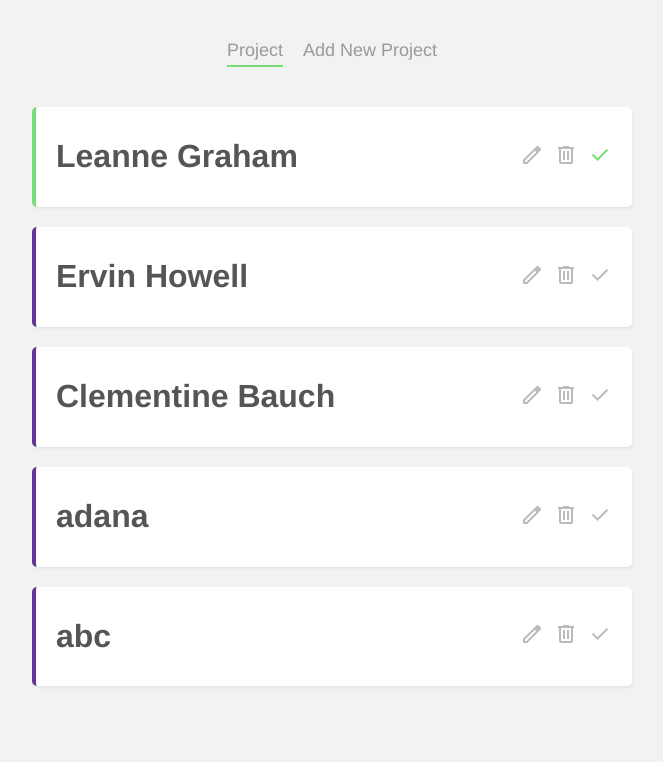
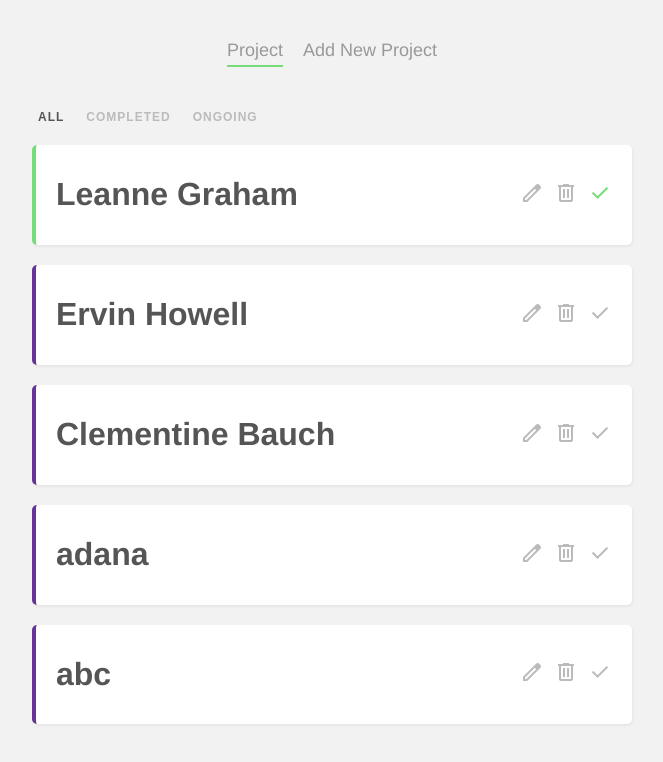
Before and after one commit to belkisarslan/learning-vuejs, a Vue app: page / in a window 1280 px wide. Shown: the top 762 px of the page, without its empty margins (308-971 px from the left). Built offline with nearby package versions, Linux system fonts and the light colour scheme; data requests are answered from the project's data file.

Commit message:
added filter navbar

```diff
--- /dev/null
+++ b/src/components/FilterNav.vue
@@ -0,0 +1,35 @@
+<template>
+ <nav class="filter-nav">
+<button @click="updateFilter('all')" :class="{active: current === 'all'}">All</button>
+<button @click="updateFilter('completed')" :class="{active: current === 'completed'}">Completed</button>
+<button @click="updateFilter('ongoing')" :class="{active: current === 'ongoing'}">Ongoing</button>
+ </nav>
+</template>
+
+<script>
+export default {
+    props: ["current"],
+    methods : {
+     updateFilter(by){
+     this.$emit('filterChange', by);
+    }
+    }
+}
+</script>
+<style>
+.filter-nav button{
+    background: none;
+    border: none;
+    color: #bbb;
+    outline: none;
+    font-size: 12px;
+    text-transform: uppercase;
+    margin-right: 10px;
+    letter-spacing: 1px;
+    font-weight: bold;
+    cursor: pointer;
+}
+.filter-nav button.active{
+   color: #555;
+}
+</style>
--- a/src/views/Home.vue
+++ b/src/views/Home.vue
@@ -1,7 +1,8 @@
 <template>
   <div class="home">
+  <FilterNav @filterChange="current = $event" :current="current"/>
     <div v-if="projects.length">
-      <div v-for="project in projects">
+      <div v-for="project in filterProjects">
         <SingleProject :project="project" @delete="handleDelete" @complete="handleComplete"/>
 
       </div>
@@ -10,16 +11,18 @@
 </template>
 
 <script>
+import FilterNav from '../components/FilterNav.vue';
 import SingleProject from '../components/SingleProject.vue';
 
 
 
 export default {
   name: 'Home',
-  components: { SingleProject },
+  components: { SingleProject, FilterNav },
   data(){
     return{
-      projects: []
+      projects: [],
+      current: 'all'
     }
   },
   mounted() {
@@ -36,6 +39,17 @@
       let p = this.projects.find(project => project.id === id)
       p.complete = !p.complete
     }
+  },
+  computed: {
+    filterProjects(){
+      if(this.current === "completed"){
+        return this.projects.filter(project => project.complete)
+      }
+      if(this.current === "ongoing"){
+        return this.projects.filter(project => !project.complete)
+      }
+      return this.projects
+    }
   }
 }
 </script>
```
